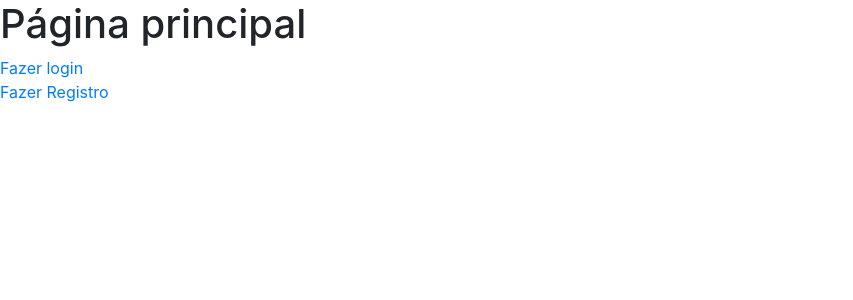
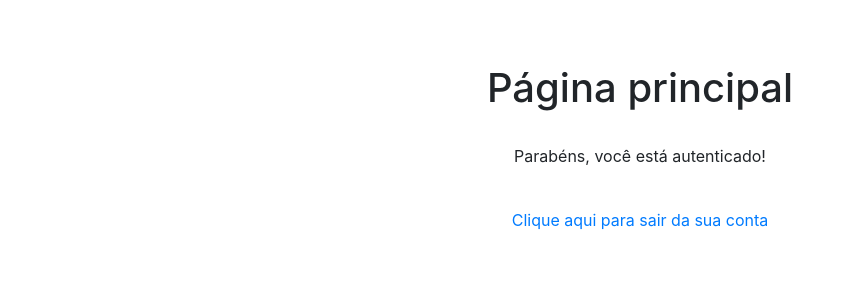
Before and after one commit to DorvilleThiago/FlaskLogin, a Flask app: page / in a window 1280 px wide. Shown: the top 300 px of the page, without its empty margins (0-853 px from the left). Run offline with Flask 2, Linux system fonts and the light colour scheme; a user stored in the database is signed in; some libraries are stand-ins or nearby versions.

Commit message:
bugfix
arrumando um bug e deixando mais pretty

```diff
--- a/app.py
+++ b/app.py
@@ -2,7 +2,7 @@ from flask import Flask, render_template, request, flash, redirect, url_for
 from flask_sqlalchemy import SQLAlchemy
 from os import path
 from werkzeug.security import generate_password_hash, check_password_hash
-from flask_login import login_user, login_required, logout_user, LoginManager
+from flask_login import login_user, login_required, logout_user, LoginManager, current_user
 
 def create_database(app):
     if not path.exists(DB_NAME):
@@ -18,14 +18,6 @@ app.config['SECRET_KEY'] = 'bestkeyever'
 app.config['SQLALCHEMY_DATABASE_URI'] = f'sqlite:///{DB_NAME}'
 db.init_app(app)
 
-login_manager = LoginManager()
-login_manager.login_view = 'login'
-login_manager.init_app(app)
-
-@login_manager.user_loader
-def load_user(id):
-        return models.User.query.get(int(id))
-
 import models
 
 create_database(app)
@@ -35,7 +27,6 @@ login_manager.login_view = 'login'
 login_manager.login_message = u"Você precisa fazer login para acessar esta página."
 login_manager.init_app(app)
 
-
 @login_manager.user_loader
 def load_user(id):
         return models.User.query.get(int(id))
@@ -43,7 +34,7 @@ def load_user(id):
 @app.route("/")
 @login_required
 def index():
-    return render_template("index.html")
+    return render_template("index.html", user=current_user)
 
 @app.route("/logout")
 @login_required
@@ -53,14 +44,17 @@ def logout():
 
 @app.route("/login", methods=['GET','POST'])
 def login():
-    if request.method == 'POST':
+    if current_user.is_authenticated:
+        flash('Você já fez o Login, redirecinado para página principal...',category='warning')
+        return redirect(url_for('index'))
+    elif request.method == 'POST':
         email = request.form.get('email')
         password = request.form.get('password1')
         user = models.User.query.filter_by(email=email).first()
         if user:
             if check_password_hash(user.password, password):
                 flash('Login realizado com sucesso!', category='success')
-                login_user(user, remember=True)
+                login_user(user)
                 return redirect(url_for('index'))
             else:
                 flash('Senha incorreta, tente novamente...', category='error')
@@ -71,6 +65,9 @@ def login():
 
 @app.route("/register", methods=['GET','POST'])
 def register():
+    if current_user.is_authenticated:
+        flash('Você já fez o Login, redirecinado para página principal...',category='warning')
+        return redirect(url_for('index'))
     if request.method == 'POST':
         email = request.form.get('email')
         senha1 = request.form.get('password1')
@@ -83,14 +80,15 @@ def register():
             flash('Seu email é inválido, tente novamente.', category='error')
         elif len(senha1) < 8:
             flash('Sua senha deve conter pelo menos 8 caracteres.', category='error')
-        elif senha1 < senha2:
+        elif senha1 != senha2:
             flash('Sua senhas que você digitou não são iguais.', category='error')
         else:
             new_user = models.User(email=email,password=generate_password_hash(senha1,method='sha256'))
             db.session.add(new_user)
             db.session.commit()
+            user = models.User.query.filter_by(email=email).first()
+            login_user(user)
             flash('Conta registrada, obrigado!',category='success')
-            login_user(user, remember=True)
             return redirect(url_for('index'))
 
     return render_template("register.html")
--- /dev/null
+++ b/static/index.css
@@ -0,0 +1,5 @@
+body {
+    margin: auto;
+    padding-top: 5%;
+    text-align: center;
+}
--- a/templates/base.html
+++ b/templates/base.html
@@ -27,6 +27,15 @@
             {% if category == 'error' %}
 
             <div class="alert alert-danger alter-dismissable fade show" role="alert">
+                {{ message }}
+                <button type="button" class="close" data-dismiss="alert">
+                    <span aria-hidden="true">&times;</span>
+                </button>
+            </div>
+
+            {% elif category == 'warning' %}
+
+            <div class="alert alert-warning alter-dismissable fade show" role="alert">
                 {{ message }}
                 <button type="button" class="close" data-dismiss="alert">
                     <span aria-hidden="true">&times;</span>
--- a/templates/index.html
+++ b/templates/index.html
@@ -1,8 +1,15 @@
 {% extends "base.html" %} {% block title %}Login{% endblock %}
+
+{% block extracss %}
+
+<link rel="stylesheet" href="{{ url_for('static', filename='index.css') }}">
+
+{% endblock %}
 
 {% block content %}
     <h1>Página principal</h1>
-    <a href="{{url_for('login')}}">Fazer login</a>
     <br>
-    <a href="{{url_for('register')}}">Fazer Registro</a>
+    <p>Parabéns, você está autenticado!</p>
+    <br>
+    <a href="{{url_for('logout')}}">Clique aqui para sair da sua conta</a>
 {% endblock %}
```
Also changed, not shown: database.db.
